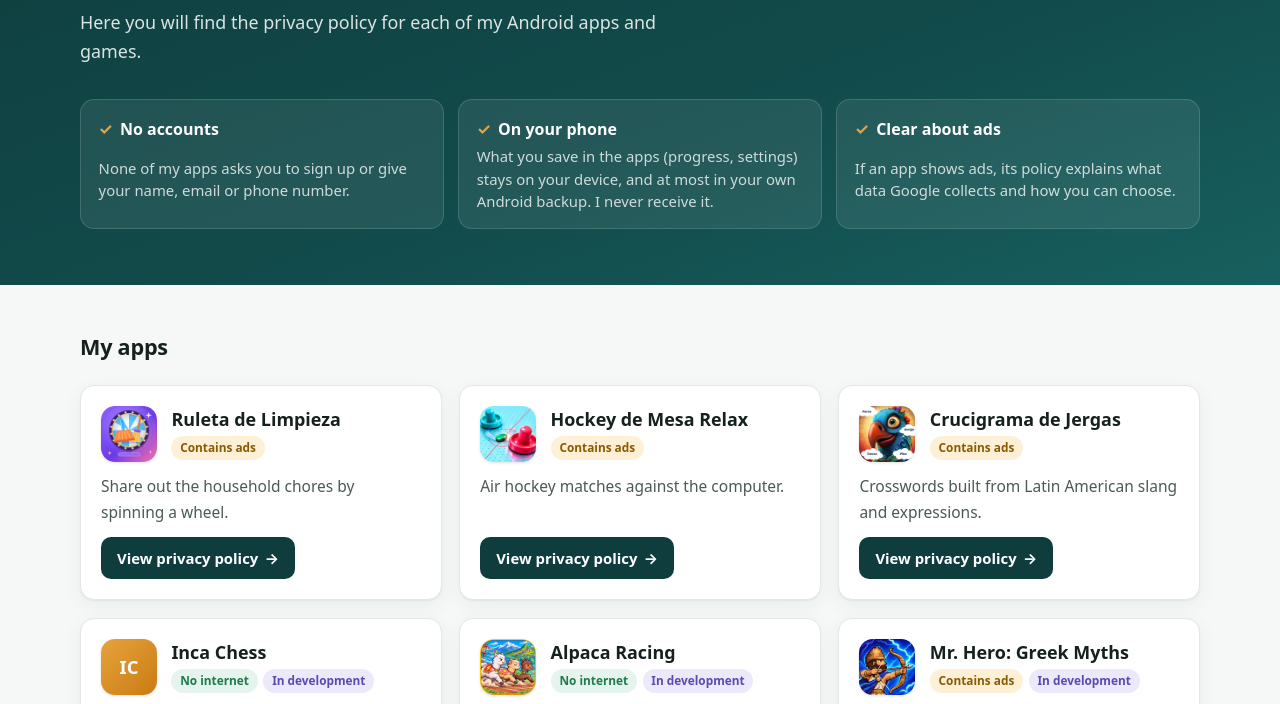
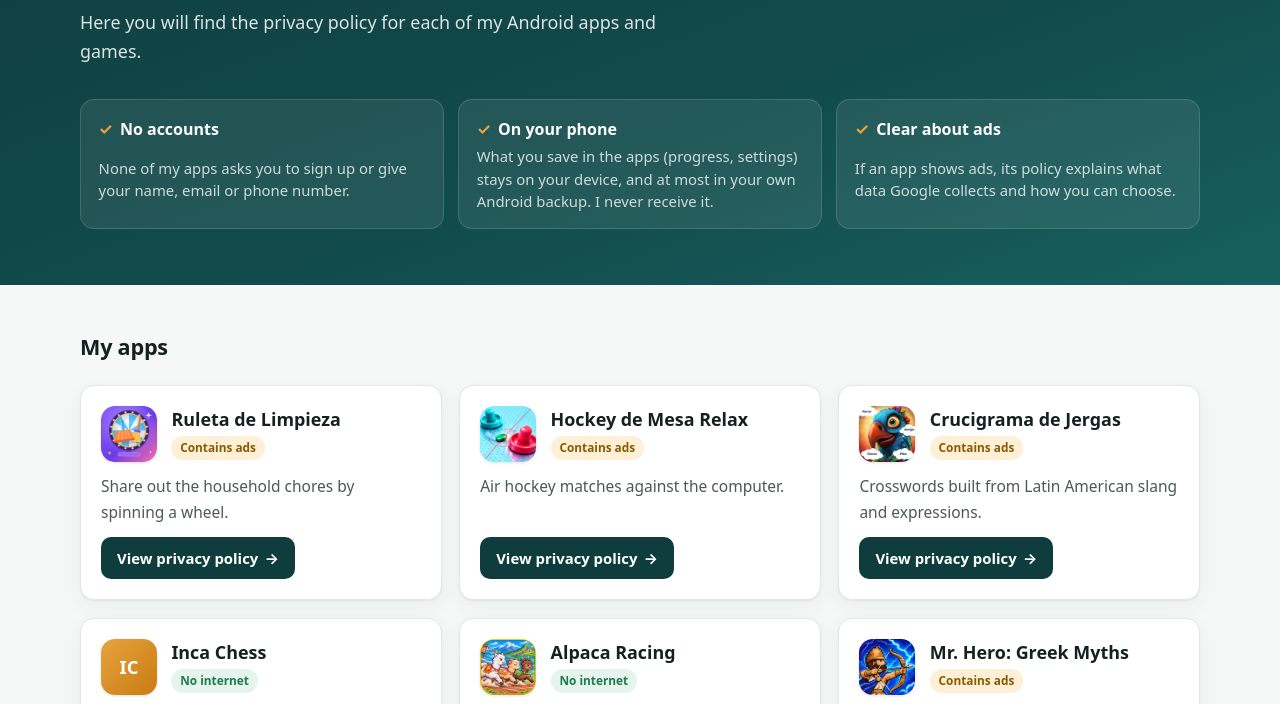
Before and after one commit to diego-g-apps/diego-g-apps.github.io, a plain HTML site: page en/index.html in a window 1280 px wide. Shown: the part 229-933 px from the top of the page. Drawn offline with Linux system fonts and the light colour scheme.

Commit message:
Index (EN): remove 'In development'

```diff
--- a/en/index.html
+++ b/en/index.html
@@ -93,7 +93,7 @@
         <span class="app-icon app-icon--mono" aria-hidden="true">IC</span>
         <div>
           <h3>Inca Chess</h3>
-          <div class="badges"><span class="badge badge--ok">No internet</span><span class="badge badge--dev">In development</span></div>
+          <div class="badges"><span class="badge badge--ok">No internet</span></div>
         </div>
       </div>
       <p>Chess with Incas against Spaniards, versus the AI or two players.</p>
@@ -104,7 +104,7 @@
         <img class="app-icon" src="../assets/img/alpaca-racing.png" alt="" width="56" height="56" loading="lazy">
         <div>
           <h3>Alpaca Racing</h3>
-          <div class="badges"><span class="badge badge--ok">No internet</span><span class="badge badge--dev">In development</span></div>
+          <div class="badges"><span class="badge badge--ok">No internet</span></div>
         </div>
       </div>
       <p>Alpaca races in the Andes: pick your favourite and watch the race.</p>
@@ -115,7 +115,7 @@
         <img class="app-icon" src="../assets/img/mr-hero-greek-myths.png" alt="" width="56" height="56" loading="lazy">
         <div>
           <h3>Mr. Hero: Greek Myths</h3>
-          <div class="badges"><span class="badge badge--ads">Contains ads</span><span class="badge badge--dev">In development</span></div>
+          <div class="badges"><span class="badge badge--ads">Contains ads</span></div>
         </div>
       </div>
       <p>Bow-and-arrow puzzles with Odysseus in Greek mythology.</p>
```
